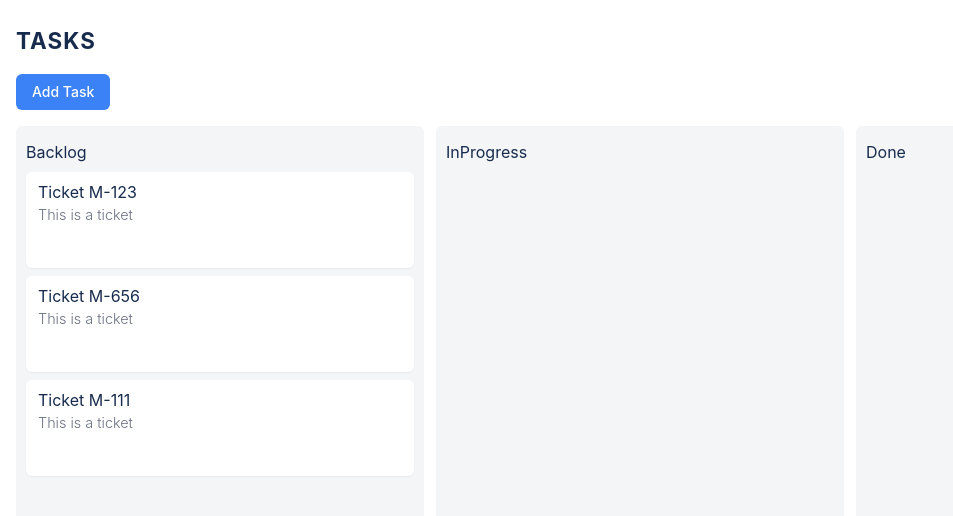
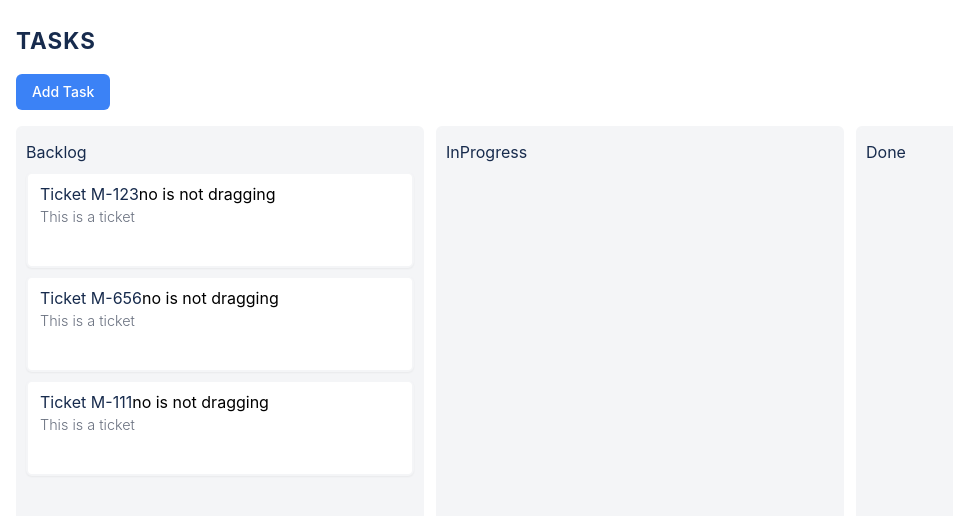
Before and after one commit to larakalix/task-dnd-app, a Next.js app: page / in a window 1280 px wide. Shown: the top 516 px of the page, without its empty margins (0-953 px from the left). Built offline with nearby package versions, Linux system fonts and the light colour scheme.

Commit message:
fx: add context to hanlde dragging state instead of drill props

```diff
--- a/src/components/drop-zones/DropItem.tsx
+++ b/src/components/drop-zones/DropItem.tsx
@@ -1,11 +1,15 @@
+import { useContext } from "react";
+import HomeContext from "@/context/HomeContext";
 import { Task } from "@/types/task";
+import clsx from "clsx";
 
 type Props = {
     item: Task;
-    handleDragging: (dragging: boolean) => void;
 };
 
-export const DropItem = ({ item, handleDragging }: Props) => {
+export const DropItem = ({ item }: Props) => {
+    const { isDragging, handleDragging } = useContext(HomeContext);
+
     const handleDragStart = (e: React.DragEvent<HTMLDivElement>) => {
         e.dataTransfer.setData("_id", `${item.id}`);
         e.dataTransfer.setData("_status", `${item.status}`);
@@ -14,16 +18,25 @@ export const DropItem = ({ item, handleDragging }: Props) => {
 
     const handleDragEnd = () => handleDragging(false);
 
+    const styles = clsx({
+        ["border-2 borde-blue-500"]: isDragging,
+        ["border-2 border-t-dz-gray"]: !isDragging,
+    });
+
     return (
         <div
-            className="w-full rounded-md shadow-sm bg-white mb-2 min-h-[6rem] px-3 py-2 cursor-move"
+            className={`w-full rounded-md shadow-sm bg-white mb-2 min-h-[6rem] px-3 py-2 cursor-move ${styles}`}
             draggable
             onDragStart={handleDragStart}
             onDragEnd={handleDragEnd}
         >
             <span className="text-t-dz-black font-normal">{item.title}</span>
 
-            <p className="text-gray-500 text-[0.9rem] font-light">{item.description}</p>
+            <span>{isDragging ? "is dragging" : "no is not dragging"}</span>
+
+            <p className="text-gray-500 text-[0.9rem] font-light">
+                {item.description}
+            </p>
         </div>
     );
 };
--- a/src/components/drop-zones/DropZone.tsx
+++ b/src/components/drop-zones/DropZone.tsx
@@ -7,17 +7,10 @@ type Props = {
     status: Status;
     items: Task[];
     isDragging: boolean;
-    handleDragging: (dragging: boolean) => void;
     handleDrop: (e: React.DragEvent<HTMLDivElement>, status: Status) => void;
 };
 
-export const DropZone = ({
-    status,
-    items,
-    isDragging,
-    handleDragging,
-    handleDrop,
-}: Props) => {
+export const DropZone = ({ status, items, isDragging, handleDrop }: Props) => {
     const styles = clsx({
         ["border-dashed border-blue-500"]: isDragging,
         ["border-solid border-t-dz-gray"]: !isDragging,
@@ -37,11 +30,7 @@ export const DropZone = ({
             {items.map(
                 (item, index) =>
                     status === item.status && (
-                        <DropItem
-                            key={`item-${index}`}
-                            item={item}
-                            handleDragging={handleDragging}
-                        />
+                        <DropItem key={`item-${index}`} item={item} />
                     )
             )}
         </div>
--- /dev/null
+++ b/src/context/HomeContext.ts
@@ -0,0 +1,13 @@
+import { createContext } from "react";
+
+type ContextProps = {
+    isDragging: boolean;
+    handleDragging: (dragging: boolean) => void;
+};
+
+export const HomeContext = createContext({
+    isDragging: false,
+    handleDragging: (dragging: boolean) => {},
+} as ContextProps);
+
+export default HomeContext;
--- a/src/views/HomeView.tsx
+++ b/src/views/HomeView.tsx
@@ -5,14 +5,19 @@ import { ViewWrapper } from "@/wrapper/ViewWrapper";
 import { useTaskStore } from "@/store/taskStore";
 import { AddTask } from "@/components/task-handling/add-task/AddTask";
 import { Modal } from "@/components/generics/modal/Modal";
+import HomeContext from "@/context/HomeContext";
 
 const typesHero: Status[] = [Status.Backlog, Status.InProgress, Status.Done];
+
+const { Provider } = HomeContext;
 
 export const HomeView = () => {
     const [isDragging, setIsDragging] = useState(false);
     const { tasks, updateTask } = useTaskStore((state) => state);
 
-    const handleDragging = (dragging: boolean) => setIsDragging(dragging);
+    const handleDragging = (dragging: boolean) => {
+        setIsDragging(dragging);
+    };
 
     const handleDrop = (e: React.DragEvent<HTMLDivElement>, status: Status) => {
         e.preventDefault();
@@ -25,6 +30,7 @@ export const HomeView = () => {
     };
 
     return (
+        <Provider value={{ isDragging, handleDragging }}>
             <ViewWrapper title="Tasks">
                 <Modal title="Add Task">
                     <AddTask />
@@ -37,11 +43,11 @@ export const HomeView = () => {
                             status={type}
                             items={tasks.filter((s) => s.status === type)}
                             isDragging={isDragging}
-                        handleDragging={handleDragging}
                             handleDrop={handleDrop}
                         />
                     ))}
                 </div>
             </ViewWrapper>
+        </Provider>
     );
 };
--- a/tsconfig.json
+++ b/tsconfig.json
@@ -20,6 +20,7 @@
             "@/views*": ["src/views*"],
             "@/utils*": ["src/utils*"],
             "@/guard*": ["src/guard*"],
+            "@/context*": ["src/context*"],
             "@/hooks*": ["src/hooks*"],
             "@/types*": ["src/types*"],
             "@/store*": ["src/store*"],
```
Lines whose indentation alone changed are shown as unchanged.
